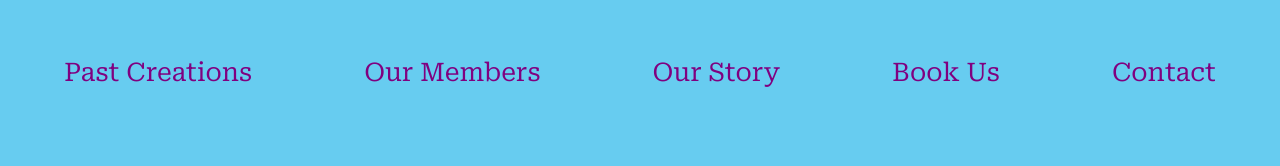
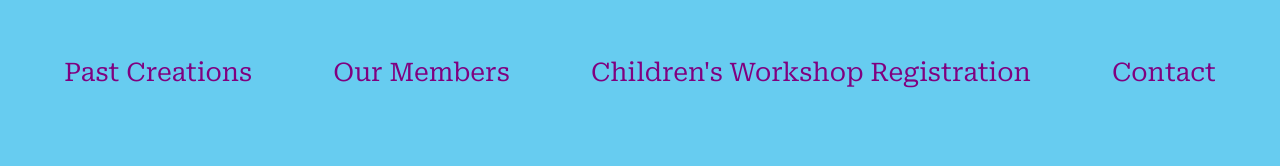
Before and after one commit to Thistle-Strum/musical-story-studios, a plain HTML site: page index.html in a window 1280 px wide. Shown: the top 166 px of the page. Drawn offline with Linux system fonts and the light colour scheme.

Commit message:
add form link

```diff
--- a/index.html
+++ b/index.html
@@ -28,9 +28,10 @@
                 <ul class="navContainer">
                     <li><a href="https://www.youtube.com/channel/UCihZIP4E7Hy5EMZW6zQqfhQ">Past Creations</a></li>
                     <li><a href="https://www.facebook.com/musicalstorystudio">Our Members</a></li>
-
-                    <li><a href="https://www.facebook.com/musicalstorystudio">Our Story</a></li>
-                    <li><a href="https://www.facebook.com/musicalstorystudio">Book Us</a></li>
+                    <li><a href="https://musicalstorystudio.wufoo.com/forms/z1uy98ua0gvlsot/
+                        ">Children's Workshop Registration</a></li>
+                    <!-- <li><a href="https://www.facebook.com/musicalstorystudio">Our Story</a></li> -->
+                    <!-- <li><a href="https://www.facebook.com/musicalstorystudio">Book Us</a></li> -->
                     <li><a href="mailto:musicalstorystudio@gmail.com">Contact</a></li>
                 </ul>
             </nav>
```
Also changed, not shown: 1 other file.
